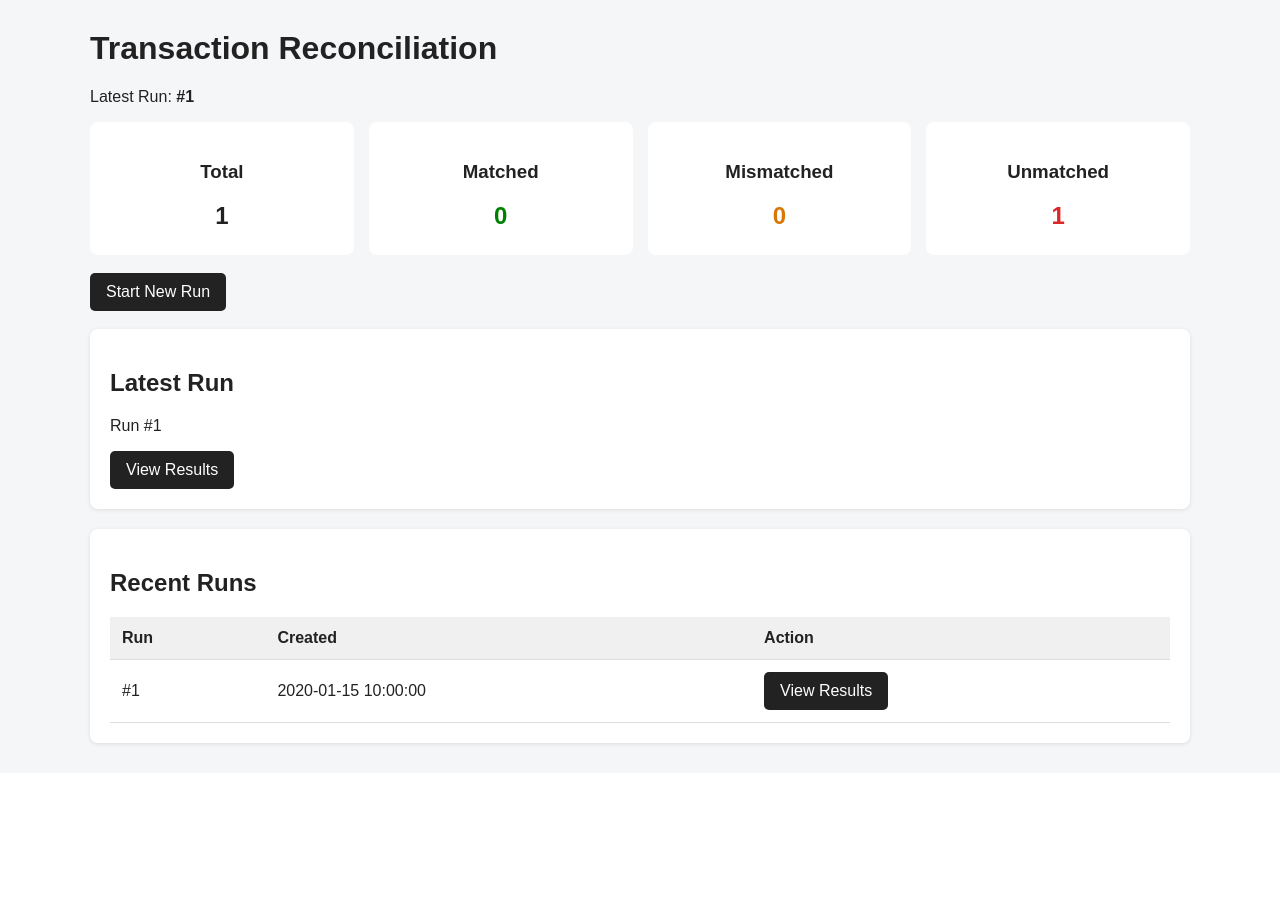
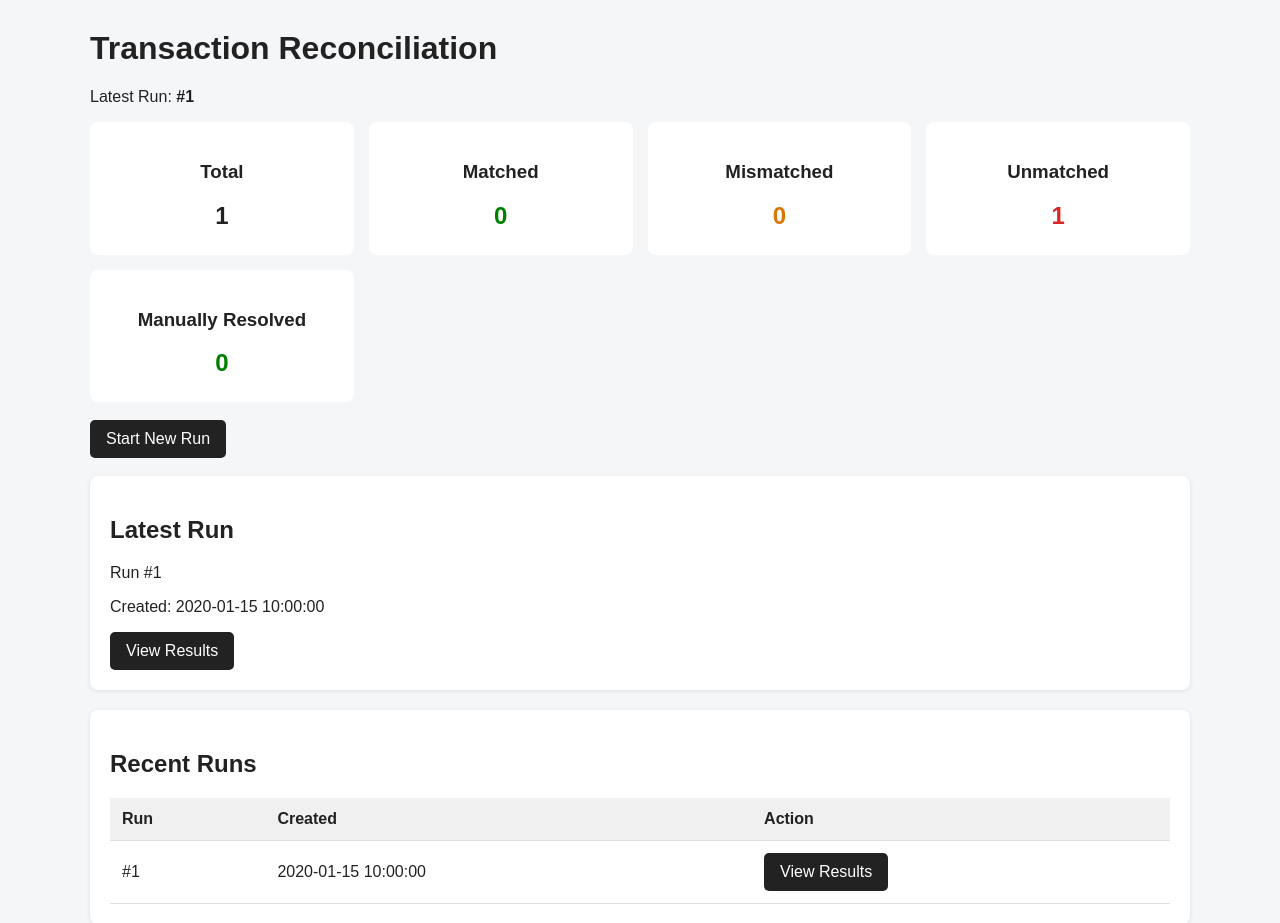
Before and after one commit to swati9353s/transaction-reconciliation, a Flask app: page / in a window 1280 px wide. Shown: the part 55-978 px from the top of the page. Before the commit the page ends 802 px from the top, so only its background shows below. Run offline with Flask 3, Linux system fonts and the light colour scheme; tables that the repository leaves empty hold one stand-in row (values such as "Sample post").

Commit message:
Improve dashboard and results UI

```diff
--- a/app.py
+++ b/app.py
@@ -38,6 +38,7 @@ def create_app():
             "matched": 0,
             "mismatch": 0,
             "unmatched": 0,
+            "manual": 0,
         }
 
         if latest_run:
@@ -49,21 +50,30 @@ def create_app():
             stats["total"] = len(results)
 
             stats["matched"] = sum(
-                1 for result in results
+                1
+                for result in results
                 if result.status == "MATCHED"
             )
 
             stats["mismatch"] = sum(
-                1 for result in results
+                1
+                for result in results
                 if result.status == "MISMATCH"
             )
 
             stats["unmatched"] = sum(
-                1 for result in results
+                1
+                for result in results
                 if result.status in [
                     "UNMATCHED_LEDGER",
                     "UNMATCHED_STATEMENT",
                 ]
+            )
+
+            stats["manual"] = sum(
+                1
+                for result in results
+                if result.status == "MANUALLY_MATCHED"
             )
 
         return render_template(
--- a/templates/dashboard.html
+++ b/templates/dashboard.html
@@ -11,7 +11,8 @@ Dashboard - Transaction Reconciliation
 {% if latest_run %}
 
 <p>
-    Latest Run: <strong>#{{ latest_run.id }}</strong>
+    Latest Run:
+    <strong>#{{ latest_run.id }}</strong>
 </p>
 
 <div class="stats">
@@ -23,17 +24,30 @@ Dashboard - Transaction Reconciliation
 
     <div class="stat">
         <h3>Matched</h3>
-        <h2 class="matched">{{ stats.matched }}</h2>
+        <h2 class="matched">
+            {{ stats.matched }}
+        </h2>
     </div>
 
     <div class="stat">
         <h3>Mismatched</h3>
-        <h2 class="mismatch">{{ stats.mismatch }}</h2>
+        <h2 class="mismatch">
+            {{ stats.mismatch }}
+        </h2>
     </div>
 
     <div class="stat">
         <h3>Unmatched</h3>
-        <h2 class="unmatched">{{ stats.unmatched }}</h2>
+        <h2 class="unmatched">
+            {{ stats.unmatched }}
+        </h2>
+    </div>
+
+    <div class="stat">
+        <h3>Manually Resolved</h3>
+        <h2 class="matched">
+            {{ stats.manual }}
+        </h2>
     </div>
 
 </div>
@@ -42,7 +56,9 @@ Dashboard - Transaction Reconciliation
 
 <a
     class="button"
-    href="{{ url_for('reconciliation.run_reconciliation') }}"
+    href="{{ url_for(
+        'reconciliation.run_reconciliation'
+    ) }}"
 >
     Start New Run
 </a>
@@ -56,6 +72,11 @@ Dashboard - Transaction Reconciliation
 
     <p>
         Run #{{ latest_run.id }}
+    </p>
+
+    <p>
+        Created:
+        {{ latest_run.created_at }}
     </p>
 
     <a
@@ -82,7 +103,9 @@ Dashboard - Transaction Reconciliation
 
     <a
         class="button"
-        href="{{ url_for('reconciliation.run_reconciliation') }}"
+        href="{{ url_for(
+            'reconciliation.run_reconciliation'
+        ) }}"
     >
         Start First Run
     </a>
@@ -101,11 +124,13 @@ Dashboard - Transaction Reconciliation
     <table>
 
         <thead>
+
             <tr>
                 <th>Run</th>
                 <th>Created</th>
                 <th>Action</th>
             </tr>
+
         </thead>
 
         <tbody>
@@ -123,6 +148,7 @@ Dashboard - Transaction Reconciliation
                 </td>
 
                 <td>
+
                     <a
                         class="button"
                         href="{{ url_for(
@@ -132,6 +158,7 @@ Dashboard - Transaction Reconciliation
                     >
                         View Results
                     </a>
+
                 </td>
 
             </tr>
```
Also changed, not shown: templates/results.html (+53 -4 lines).
